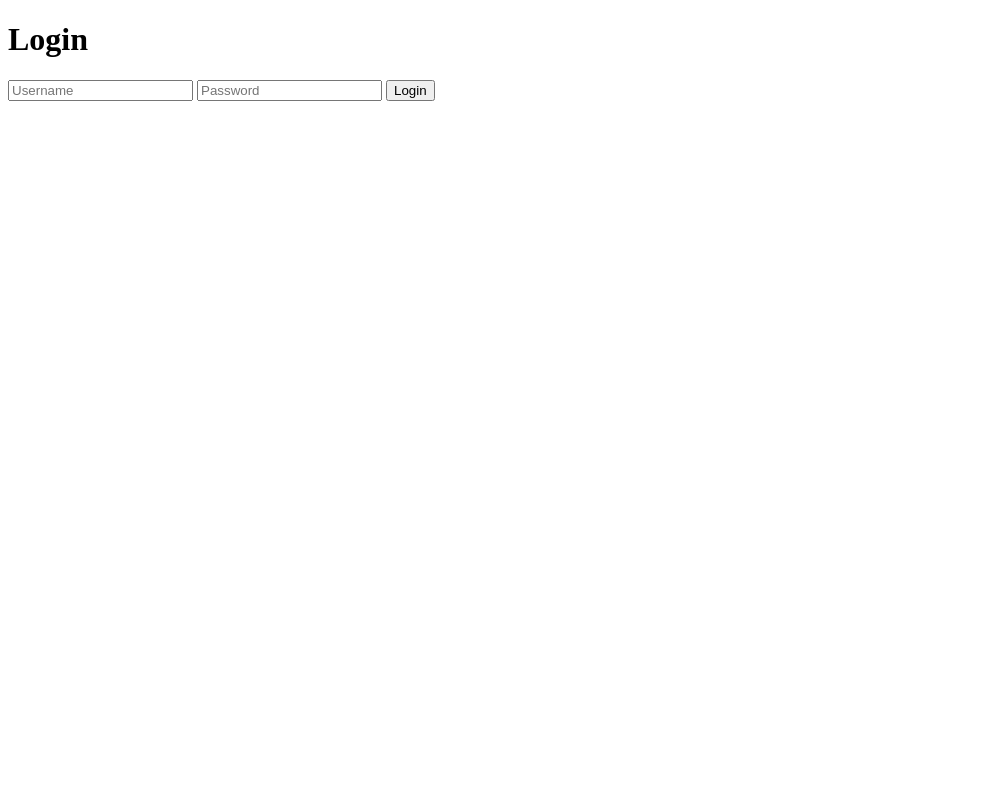
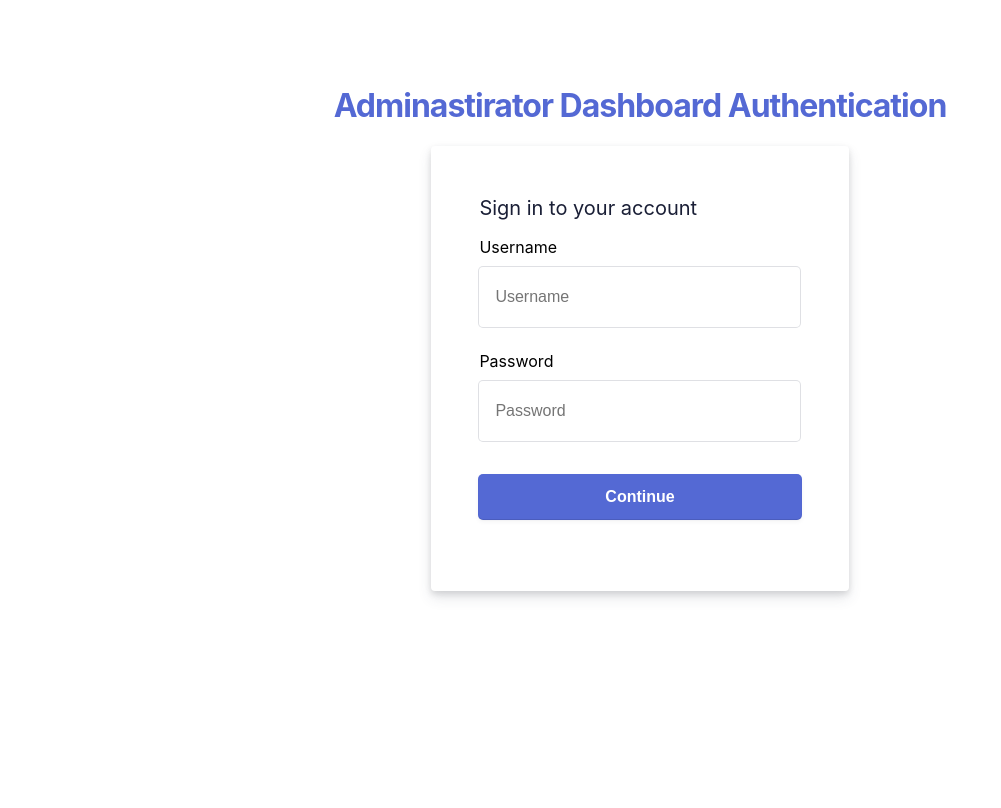
Before and after one commit to RalfiBahar/RadyoKlasik, a Flask app: page /login in a window 1280 px wide. Shown: the whole page, without its empty margins (0-1001 px from the left). Before the commit the page ends 101 px from the top, so only its background shows below. Run offline with Flask 3, Linux system fonts and the light colour scheme.

Commit message:
style(backend): add style to auth page

```diff
--- a/RadyoKlasikServer/static/styles/login.css
+++ b/RadyoKlasikServer/static/styles/login.css
@@ -2,4 +2,85 @@ html,
 body,
 :root {
   height: 100%;
+  font-family: -apple-system, BlinkMacSystemFont, Segoe UI, Roboto,
+    Helvetica Neue, Ubuntu, sans-serif;
 }
+
+.container {
+  display: flex;
+  justify-content: center;
+  align-items: center;
+  flex-direction: column;
+  height: 80%;
+}
+
+.field input {
+  font-size: 16px;
+  line-height: 28px;
+  padding: 8px 16px;
+  width: 90%;
+  min-height: 44px;
+  border: unset;
+  border-radius: 4px;
+  outline-color: rgb(84 105 212 / 0.5);
+  background-color: rgb(255, 255, 255);
+  box-shadow: rgba(0, 0, 0, 0) 0px 0px 0px 0px, rgba(0, 0, 0, 0) 0px 0px 0px 0px,
+    rgba(0, 0, 0, 0) 0px 0px 0px 0px, rgba(60, 66, 87, 0.16) 0px 0px 0px 1px,
+    rgba(0, 0, 0, 0) 0px 0px 0px 0px, rgba(0, 0, 0, 0) 0px 0px 0px 0px,
+    rgba(0, 0, 0, 0) 0px 0px 0px 0px;
+  margin-top: 10px;
+}
+
+h1 {
+  letter-spacing: -1px;
+}
+a {
+  color: #5469d4;
+  text-decoration: unset;
+}
+
+span {
+  display: block;
+  font-size: 20px;
+  line-height: 28px;
+  color: #1a1f36;
+}
+
+.formbg {
+  margin: 0px;
+  width: 100%;
+  max-width: 448px;
+  background: white;
+  border-radius: 4px;
+  box-shadow: rgba(60, 66, 87, 0.12) 0px 7px 14px 0px,
+    rgba(0, 0, 0, 0.12) 0px 3px 6px 0px;
+}
+
+.padding-horizontal--48 {
+  padding: 48px;
+}
+
+.padding-bottom--15 {
+  padding-bottom: 15px;
+}
+
+.padding-bottom--24 {
+  padding-bottom: 24px;
+}
+
+label {
+  padding-bottom: 10px;
+}
+
+input[type="submit"] {
+  background-color: rgb(84, 105, 212);
+  box-shadow: rgba(0, 0, 0, 0) 0px 0px 0px 0px, rgba(0, 0, 0, 0) 0px 0px 0px 0px,
+    rgba(0, 0, 0, 0.12) 0px 1px 1px 0px, rgb(84, 105, 212) 0px 0px 0px 1px,
+    rgba(0, 0, 0, 0) 0px 0px 0px 0px, rgba(0, 0, 0, 0) 0px 0px 0px 0px,
+    rgba(60, 66, 87, 0.08) 0px 2px 5px 0px;
+  color: #fff;
+  font-weight: 600;
+  cursor: pointer;
+  width: 100%;
+  min-height: 44px;
+}
--- a/RadyoKlasikServer/templates/login.html
+++ b/RadyoKlasikServer/templates/login.html
@@ -2,16 +2,37 @@
 <html lang="en">
   <head>
     <meta charset="utf-8" />
+    <link
+      rel="stylesheet"
+      type="text/css"
+      href="{{ url_for('static',filename='styles/Login.css') }}"
+    />
     <title>Login</title>
   </head>
   <body>
-    <div>
-      <h1>Login</h1>
-      <form method="post">
-        <input type="text" name="username" placeholder="Username" />
-        <input type="password" name="password" placeholder="Password" />
-        <button type="submit">Login</button>
-      </form>
+    <div class="container">
+      <h1><a>Adminastirator Dashboard Authentication</a></h1>
+      <div>
+        <div class="formbg">
+          <div class="formbg-inner padding-horizontal--48">
+            <span class="padding-bottom--15">Sign in to your account</span>
+            <form method="post">
+              <div class="field padding-bottom--24">
+                <label for="username">Username</label>
+                <input type="text" name="username" placeholder="Username" />
+              </div>
+              <div class="field padding-bottom--24">
+                <label for="password">Password</label>
+                <input type="password" name="password" placeholder="Password" />
+              </div>
+
+              <div class="field padding-bottom--24">
+                <input type="submit" name="submit" value="Continue" />
+              </div>
+            </form>
+          </div>
+        </div>
+      </div>
     </div>
   </body>
 </html>
```
